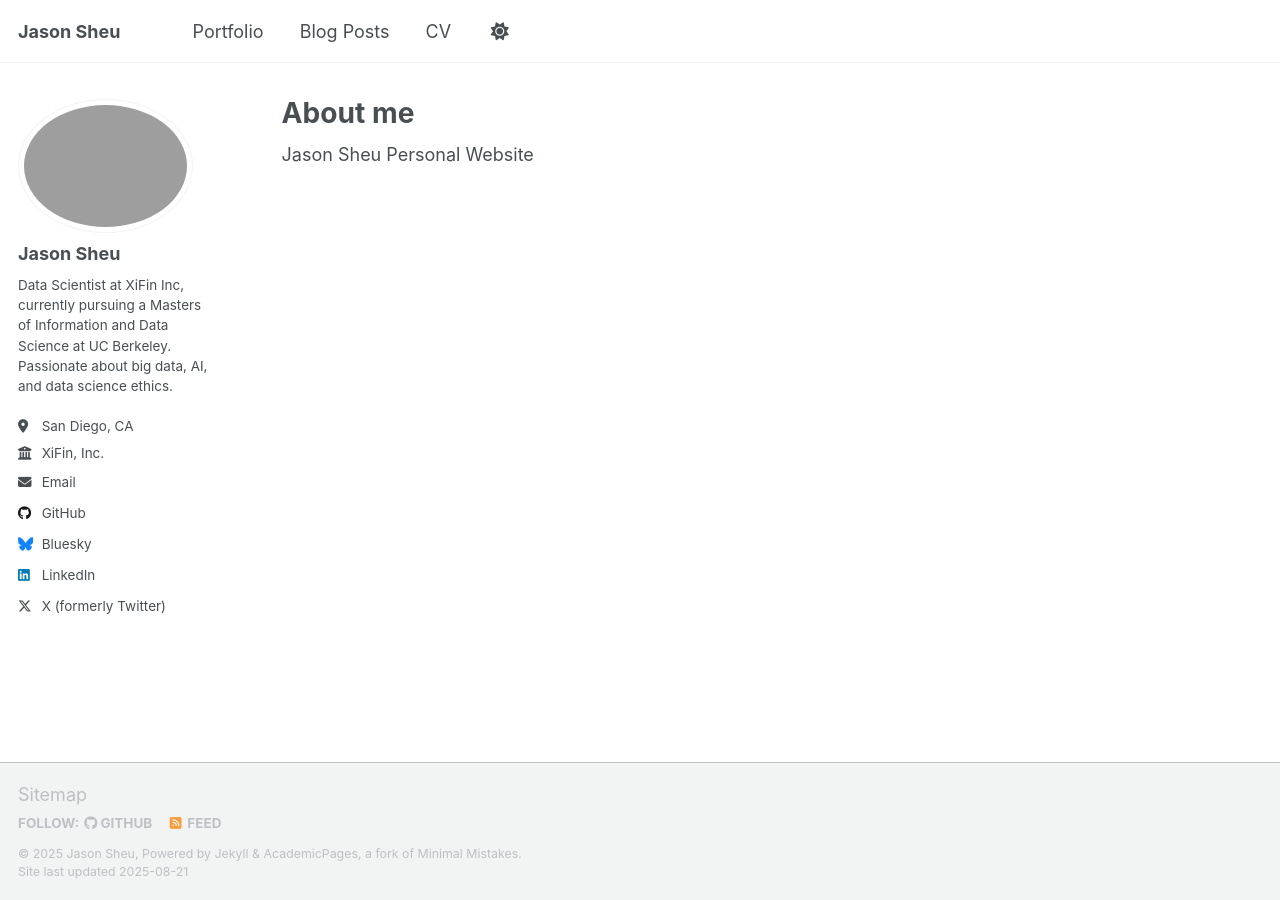
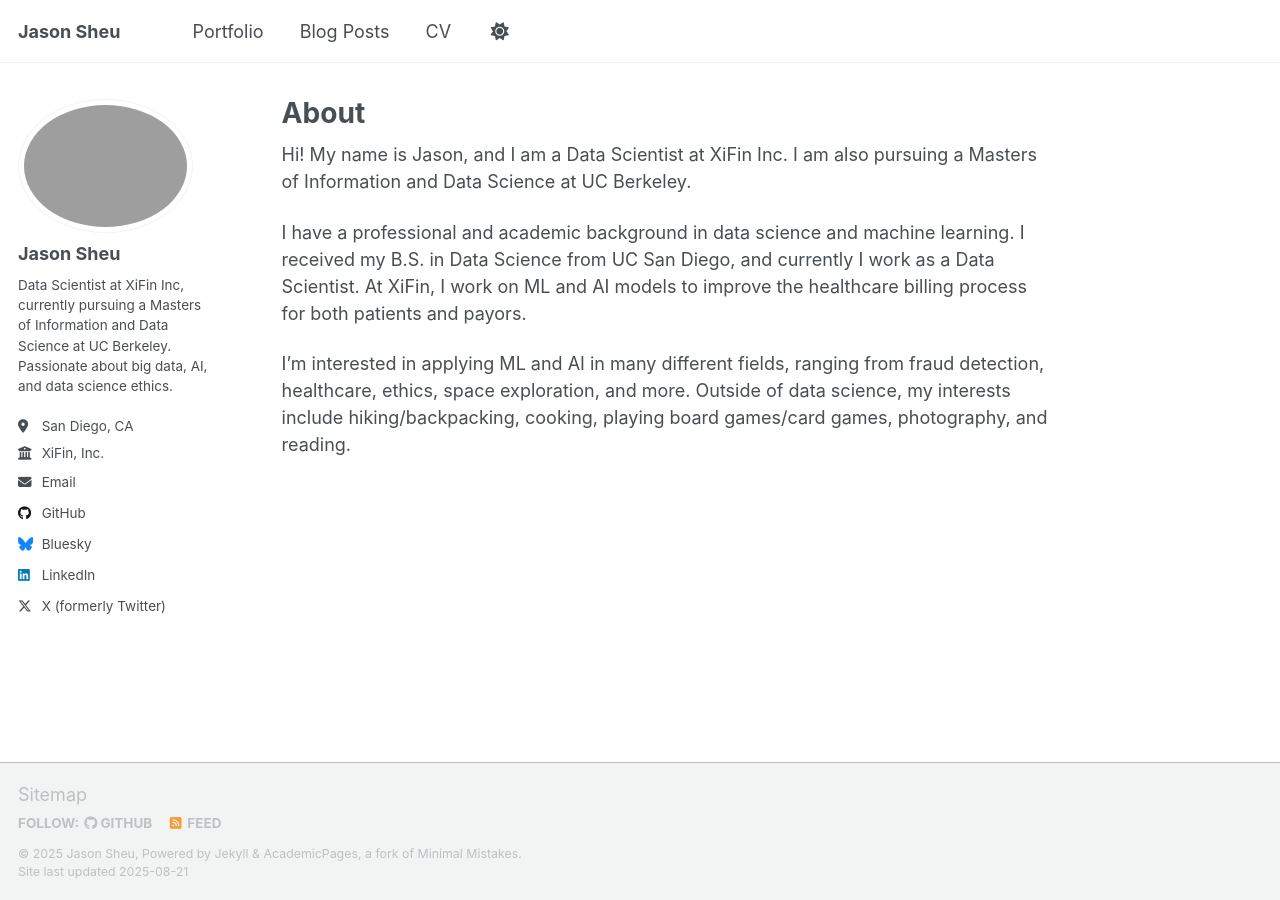
Before and after one commit to jasonsheu/jasonsheu.github.io, a Jekyll site: the page built from _pages/about.md, in a window 1280 px wide. Built offline with Jekyll 4.4.1, drawn with Linux system fonts in a browser that asks for light colours; a script that is not in the unit is left out.

Commit message:
Update about.md

```diff
--- a/_pages/about.md
+++ b/_pages/about.md
@@ -1,10 +1,14 @@
 ---
 permalink: /
-title: "About me"
+title: "About"
 author_profile: true
 redirect_from:
   - /about/
   - /about.html
 ---
 
-Jason Sheu Personal Website
+Hi! My name is Jason, and I am a Data Scientist at XiFin Inc. I am also pursuing a Masters of Information and Data Science at UC Berkeley.
+
+I have a professional and academic background in data science and machine learning. I received my B.S. in Data Science from UC San Diego, and currently I work as a Data Scientist. At XiFin, I work on ML and AI models to improve the healthcare billing process for both patients and payors.
+
+I'm interested in applying ML and AI in many different fields, ranging from fraud detection, healthcare, ethics, space exploration, and more. Outside of data science, my interests include hiking/backpacking, cooking, playing board games/card games, photography, and reading.
```
